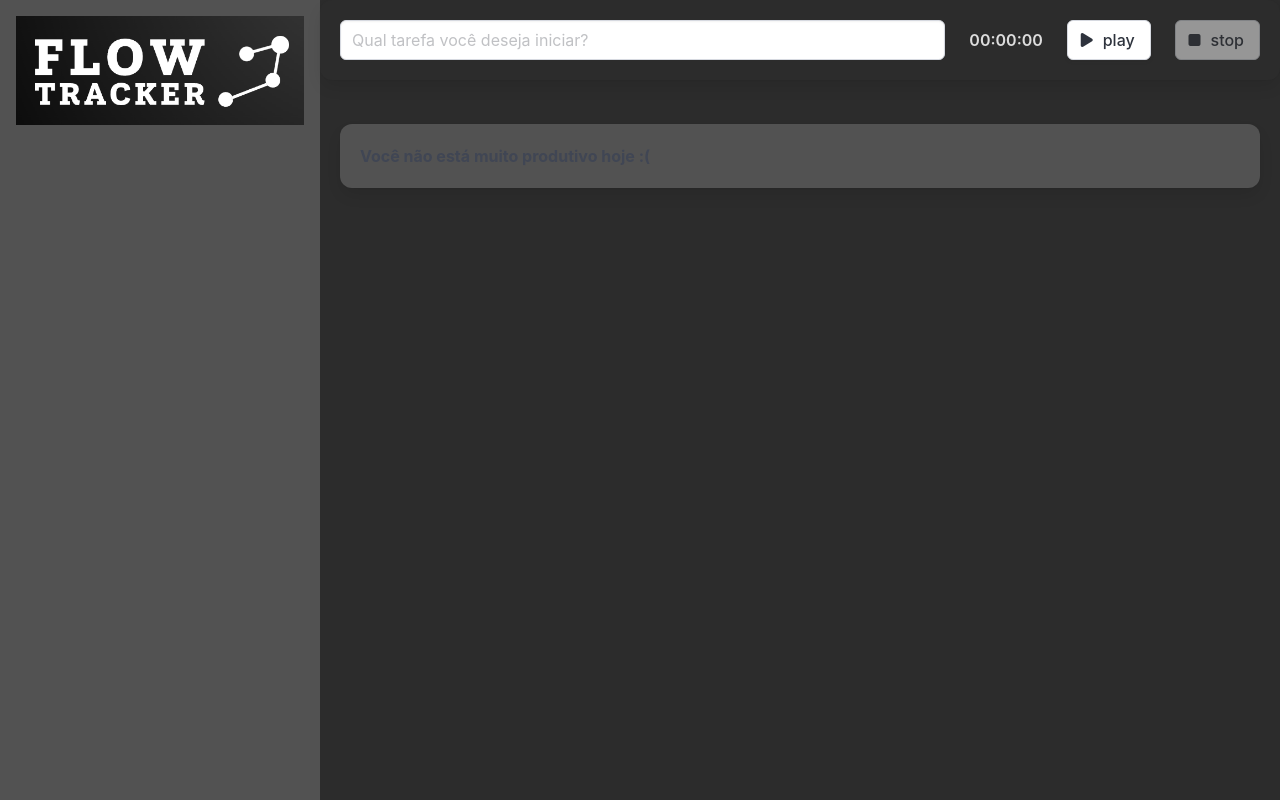
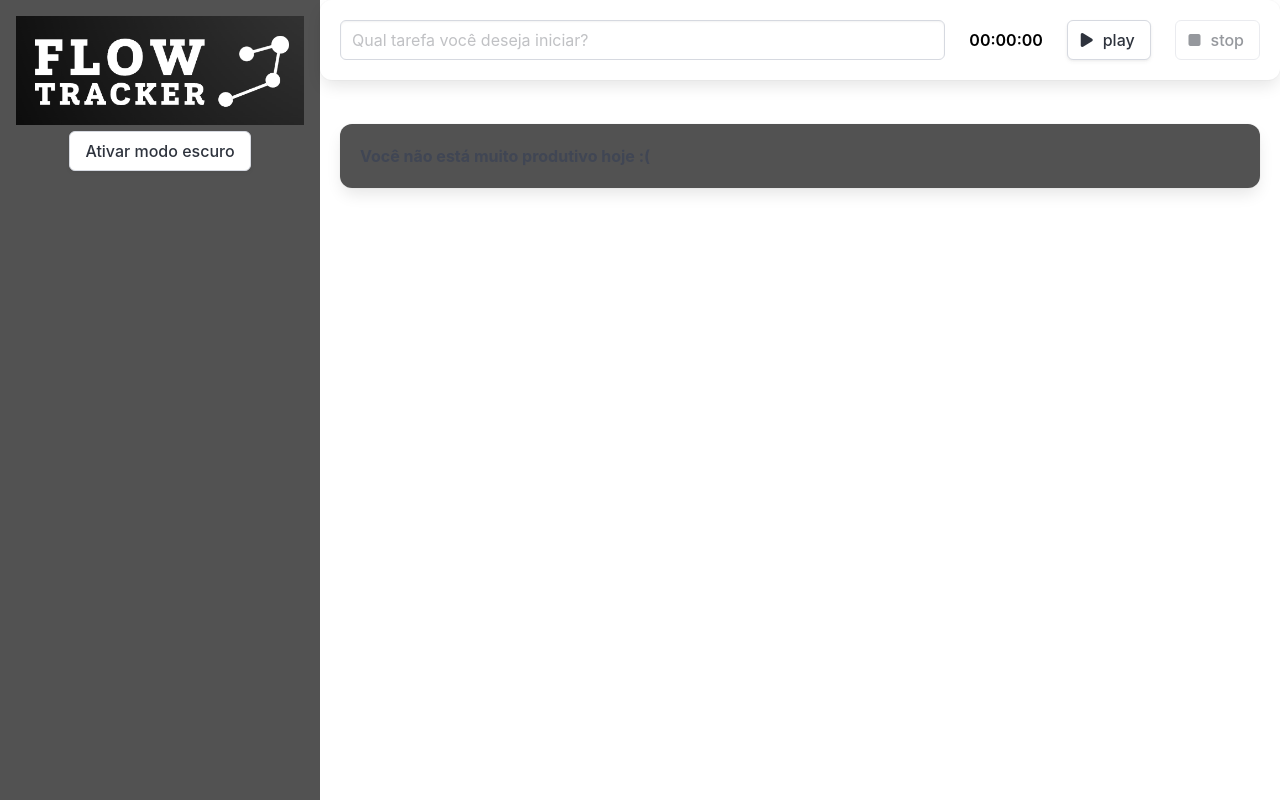
Before and after one commit to renawmontanari/flow-tracker, a Vue app: page / in a window 1280 px wide. Built offline with nearby package versions, Linux system fonts and the light colour scheme.

Commit message:
ouvindo a troca de tema

```diff
--- a/src/App.vue
+++ b/src/App.vue
@@ -16,6 +16,7 @@ export default {
   data() {
     return {
       tarefas: [] as ITarefa[],
+      modoClaroAtivo: false,
     };
   },
   computed: {
@@ -27,14 +28,20 @@ export default {
     salvarTarefa(tarefa: ITarefa) {
       this.tarefas.push(tarefa);
     },
+    trocarTema(modoClaroAtivo: boolean) {
+      this.modoClaroAtivo = modoClaroAtivo;
+    },
   },
 };
 </script>
 
 <template>
-  <main class="columns is-gapless is-multiline modo-escuro">
+  <main
+    class="columns is-gapless is-multiline"
+    :class="{ 'modo-escuro': modoClaroAtivo }"
+  >
     <div class="column is-one-quarter">
-      <BarraLateral />
+      <BarraLateral @aoTemaAlterado="trocarTema" />
     </div>
     <div class="column is-three-quarter conteudo">
       <Formulario @aoSalvarTarefa="salvarTarefa" />
--- a/src/components/BarraLateral.vue
+++ b/src/components/BarraLateral.vue
@@ -1,6 +1,26 @@
 <script lang="ts">
 export default {
   name: "BarraLateral",
+  emits: ["aoTemaAlterado"],
+  data() {
+    return {
+      modoClaroAtivo: false,
+    };
+  },
+  computed: {
+    textoBotao() {
+      if (this.modoClaroAtivo) {
+        return "Desativar modo escuro";
+      }
+      return "Ativar modo escuro";
+    },
+  },
+  methods: {
+    alterarTema() {
+      this.modoClaroAtivo = !this.modoClaroAtivo;
+      this.$emit("aoTemaAlterado", this.modoClaroAtivo);
+    },
+  },
 };
 </script>
 
@@ -9,6 +29,7 @@ export default {
     <h1>
       <img src="../assets/logo.png" alt="logo" />
     </h1>
+    <button class="button" @click="alterarTema">{{ textoBotao }}</button>
   </header>
 </template>
 
@@ -18,6 +39,7 @@ header {
   background: rgb(82, 82, 82);
   width: 100%;
   height: 100vh;
+  text-align: center;
 }
 @media only screen and (max-width: 768px) {
   header {
```
